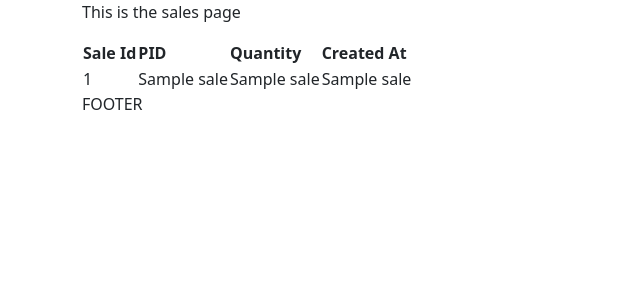
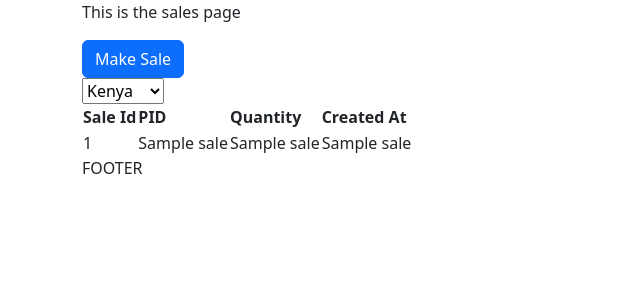
Before and after one commit to l-tting/myduka-, a Flask app: page /sales in a window 1280 px wide. Shown: the part 56-356 px from the top of the page, without its empty margins (0-640 px from the left). Run offline with Flask 3, Linux system fonts and the light colour scheme; a database or web service that is not in the repository returns one stand-in record (values such as "Sample title"); some libraries are stand-ins or nearby versions.

Commit message:
posting sales w/modals

```diff
--- a/database.py
+++ b/database.py
@@ -88,3 +88,7 @@ def get_profit_per_product():
     """)
     profit_per_product = cur.fetchall()
     return profit_per_product
+
+
+
+x = 5
--- a/main.py
+++ b/main.py
@@ -1,5 +1,5 @@
 from flask import Flask , render_template,request, redirect,url_for
-from database import get_products, get_sales,get_stock,insert_products
+from database import get_products, get_sales,get_stock,insert_products,insert_sales
 
 # flask instance
 app = Flask(__name__)
@@ -10,6 +10,7 @@ app = Flask(__name__)
 def home():
     name = "Alex"
     return render_template('index.html',name=name)
+
 
 # http://127.0.0.1:5000/products
 @app.route('/products')
@@ -35,8 +36,22 @@ def add_products():
 @app.route('/sales')
 def sales():
     sales = get_sales()
-    return render_template('sales.html',sales = sales)
+    products = get_products()
+    return render_template('sales.html',sales = sales,products = products)
 
+
+@app.route('/make_sale',methods=['GET','POST'])
+def make_sale():
+    if request.method == 'POST':
+        pid = request.form['pid']
+        quantity = request.form['quantity']
+
+        new_sale = (pid, quantity)
+        insert_sales(new_sale)
+
+        print("Sale made successdfully")
+
+    return redirect(url_for('sales'))
 
 
 @app.route('/stock')
--- a/templates/sales.html
+++ b/templates/sales.html
@@ -4,6 +4,58 @@
 <div>
 
    <p>This is the sales page</p>
+
+
+   <div>
+      <!-- Button trigger modal -->
+      <button type="button" class="btn btn-primary" data-bs-toggle="modal" data-bs-target="#exampleModal">
+         Make Sale
+      </button>
+
+      <!-- Modal -->
+      <div class="modal fade" id="exampleModal" tabindex="-1" aria-labelledby="exampleModalLabel" aria-hidden="true">
+         <div class="modal-dialog">
+            <div class="modal-content">
+               <div class="modal-header">
+                  <h1 class="modal-title fs-5" id="exampleModalLabel">Making a Sale</h1>
+                  <button type="button" class="btn-close" data-bs-dismiss="modal" aria-label="Close"></button>
+               </div>
+               <div class="modal-body">
+                  <form method="post" action="/make_sale">
+                     <div class="mb-3">
+                        <select class="form-select" aria-label="Default select example" name="pid">
+                           <option selected>Select a Product</option>
+                           {% for product in products %}
+                           <option value="{{ product[0] }}"> {{ product[1] }} </option>
+                           {% endfor %}
+
+                        </select>
+
+                     </div>
+                     <div class="mb-3">
+                        <label for="exampleInputPassword1" class="form-label">Quantity</label>
+                        <input type="number" name="quantity" class="form-control" id="exampleInputPassword1">
+                     </div>
+                     <div class="modal-footer">
+                        <button type="button" class="btn btn-secondary" data-bs-dismiss="modal">Close</button>
+                        <button type="submit" class="btn btn-primary"> Make Sale</button>
+                     </div>
+
+                  </form>
+               </div>
+
+            </div>
+         </div>
+      </div>
+   </div>
+
+
+   <select name="" id="">
+      <option value="k1">Kenya</option> --> k1
+      <option value="u1">Uganda</option>.  --> u1
+   </select>
+
+
 
    <div>
 
```
Also changed, not shown: readme.md.
